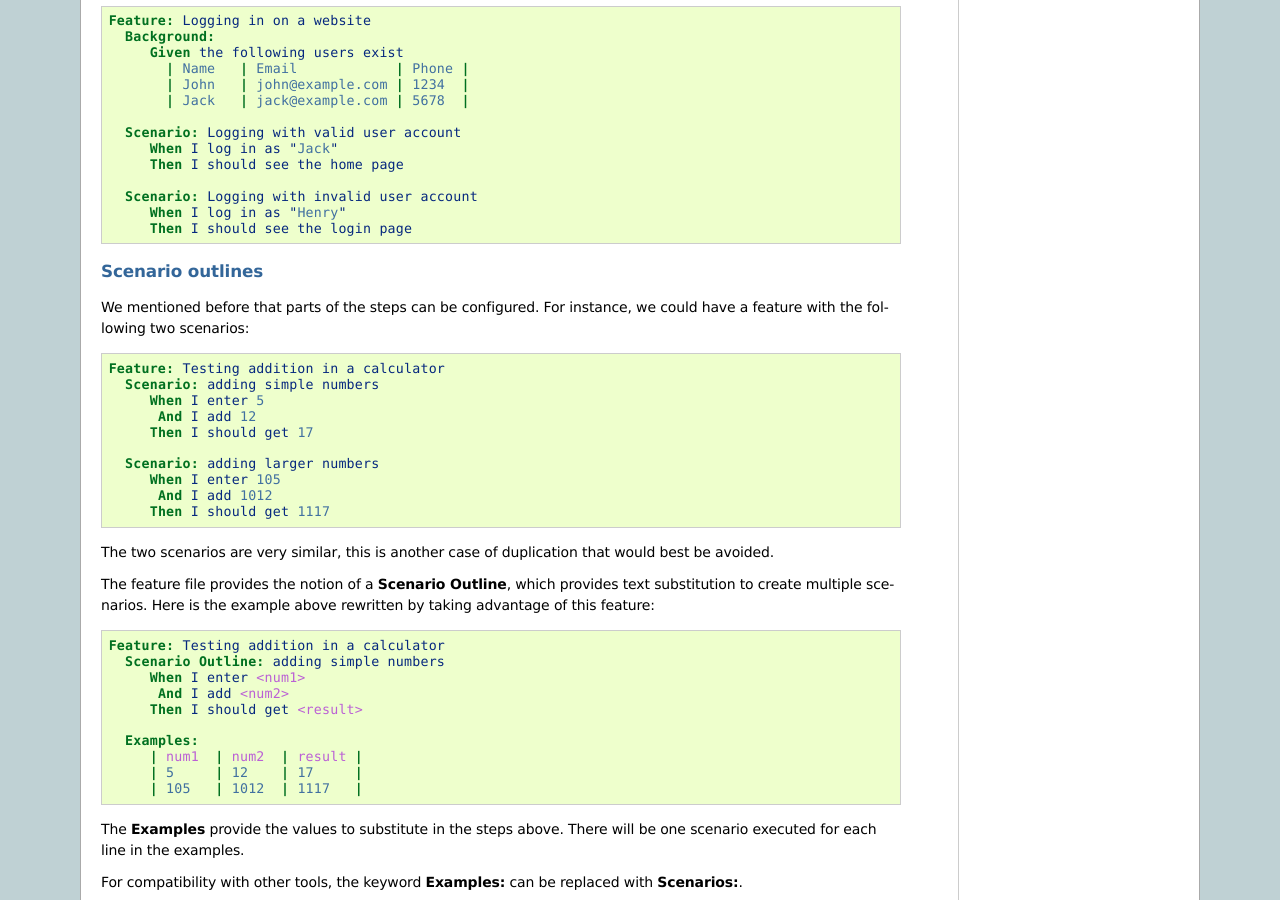
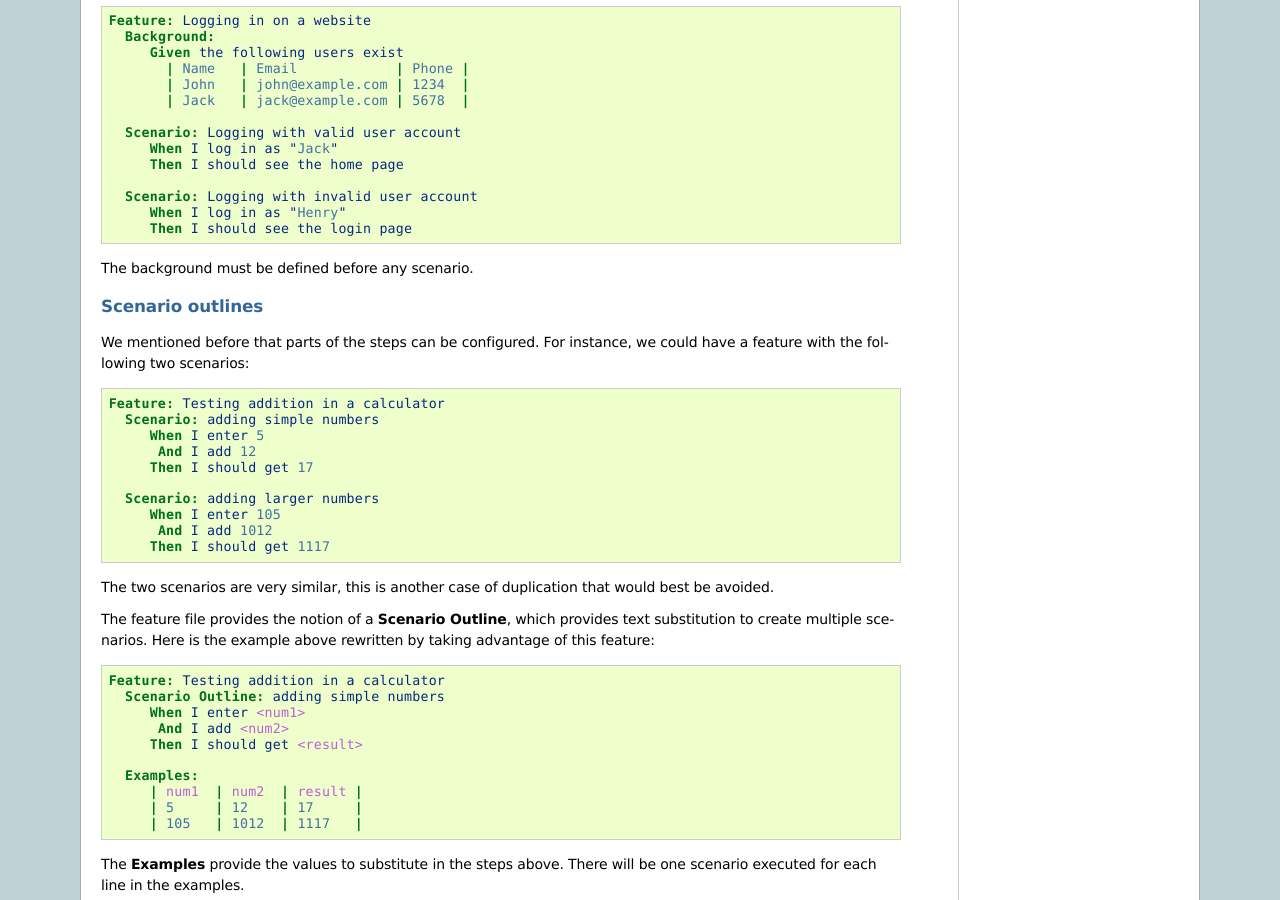
Before and after one commit to briot/gnatbdd, a Sphinx documentation site: the page built from docs/features.rst, in a window 1280 px wide and 900 px high, scrolled down 3093 px. Built offline with Sphinx 7.4.7, drawn with Linux system fonts in a browser that asks for light colours.

```diff
--- a/docs/features.rst
+++ b/docs/features.rst
@@ -222,6 +222,9 @@
           Then I should see the login page
 
 
+The background must be defined before any scenario.
+
+
 Scenario outlines
 -----------------
 
```
Also changed, not shown: 10 other files.
